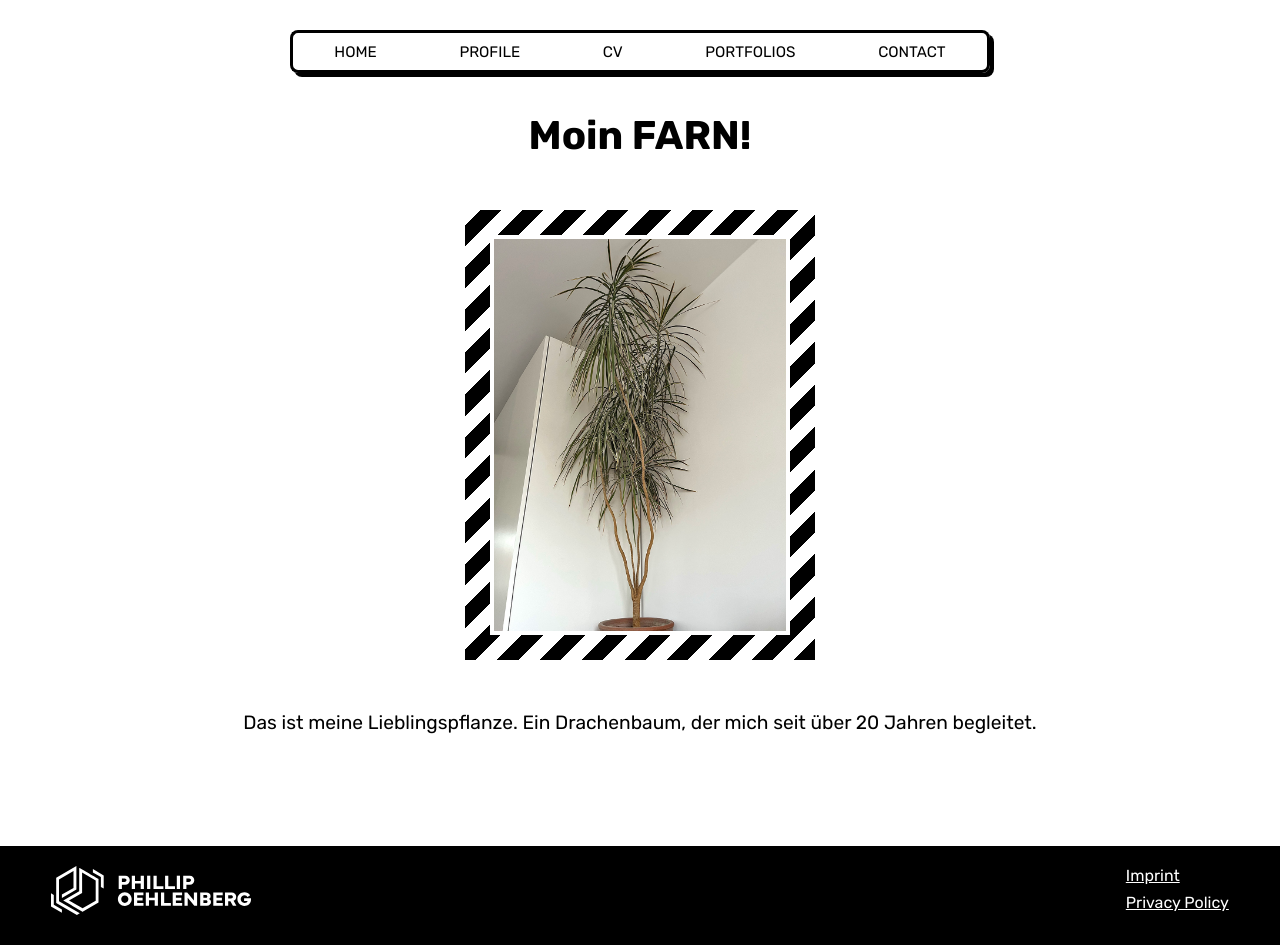
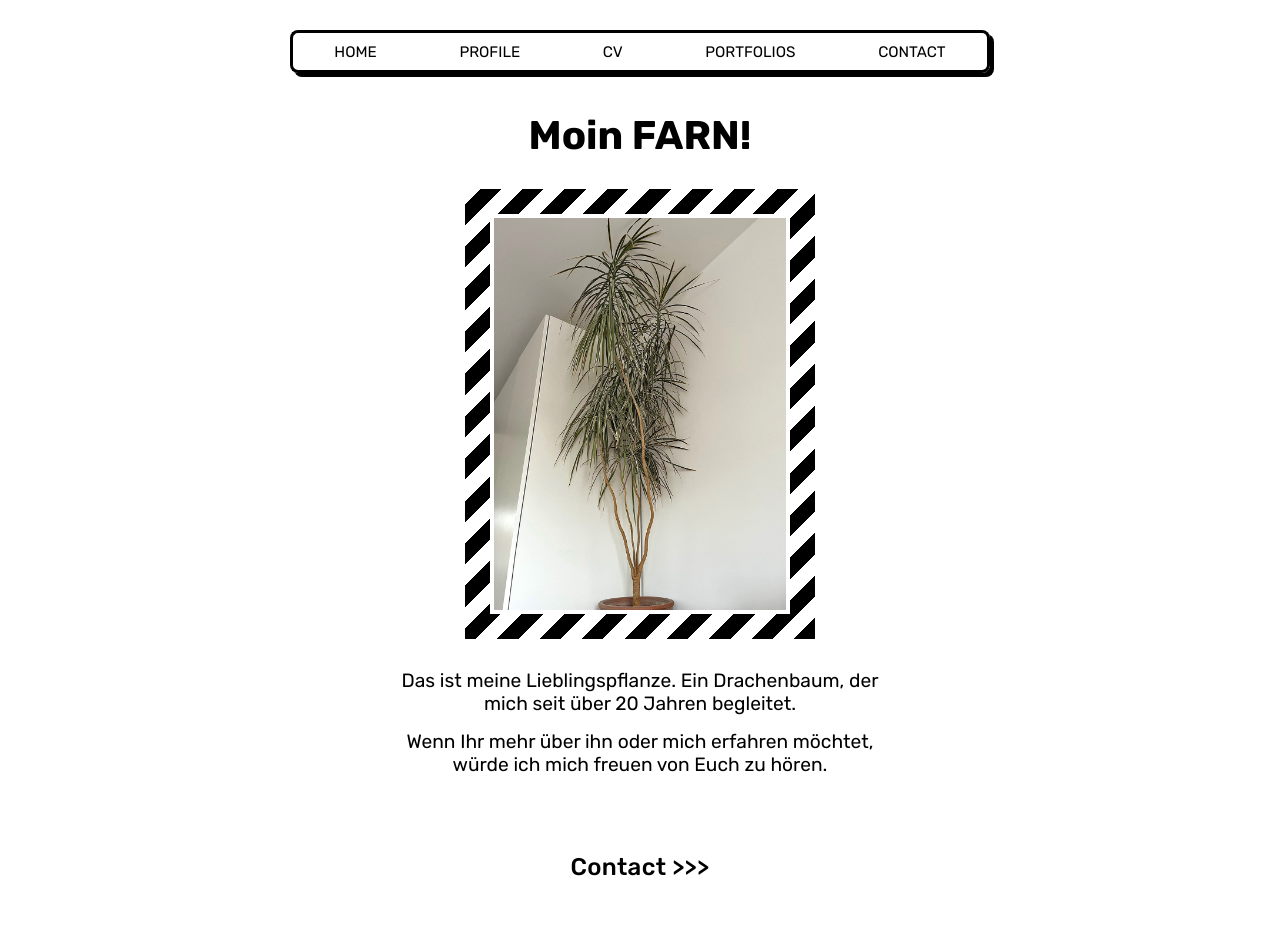
Before and after one commit to P-Oliomonte/phillip-oehlenberg, a Next.js app: page /plant in a window 1280 px wide. Shown: the top 945 px of the page. Built offline with nearby package versions, Linux system fonts and the light colour scheme.

Commit message:
Add Image, Link & text to plant

```diff
--- a/pages/plant.js
+++ b/pages/plant.js
@@ -1,5 +1,6 @@
-import styled from "styled-components";
+import styled, { keyframes } from "styled-components";
 import Image from "next/image";
+import Link from "next/link";
 
 export default function Plant() {
   return (
@@ -10,13 +11,26 @@
           <StyledImage src="/Pflanze.jpg" fill alt="plant" />
         </ImageWrapper>
       </StripedContainer>
-      <StyledText>
-        Das ist meine Lieblingspflanze. Ein Drachenbaum, der mich seit über 20
-        Jahren begleitet.{" "}
-      </StyledText>
+      <TextContainer>
+        <StyledText>
+          Das ist meine Lieblingspflanze. Ein Drachenbaum, der mich seit über 20
+          Jahren begleitet.
+        </StyledText>
+        <StyledText>
+          Wenn Ihr mehr über ihn oder mich erfahren möchtet, würde ich mich
+          freuen von Euch zu hören.
+        </StyledText>
+      </TextContainer>
+      <StyledLink href="/contact">Contact &gt;&gt;&gt;</StyledLink>
     </PlantContainer>
   );
 }
+
+const breatheAnimation = keyframes`
+0% {letter-spacing: 0;}
+50% {letter-spacing: 0.03rem;}
+100% {letter-spacing: 0;}
+`;
 
 const PlantContainer = styled.section`
   position: relative;
@@ -28,7 +42,7 @@
   display: grid;
   grid-template-columns: 1fr;
   grid-template-rows: auto auto auto;
-  gap: 4vw;
+  gap: 30px;
 `;
 
 const HeadlineProfile = styled.h1`
@@ -43,7 +57,6 @@
 
 const StripedContainer = styled.div`
   margin: 0 auto;
-  display: flex;
   padding: 25px;
   background: repeating-linear-gradient(
     -45deg,
@@ -69,9 +82,30 @@
   object-fit: cover;
 `;
 
-const StyledText = styled.p`
-  text-align: center;
-  font-size: 1.2rem;
+const TextContainer = styled.div`
   grid-column: 1 / 2;
   grid-row: 3 / 4;
 `;
+
+const StyledText = styled.p`
+  width: 92vw;
+  max-width: 500px;
+  text-align: center;
+  padding-bottom: 15px;
+  font-size: 1.2rem;
+  justify-self: center;
+`;
+
+const StyledLink = styled(Link)`
+  text-align: center;
+  font-size: min(4.5vw, 1.5rem);
+  font-weight: 500;
+  text-decoration: none;
+  color: #000;
+  padding-top: 2rem;
+  animation-name: ${breatheAnimation};
+  animation-duration: 1s;
+  animation-iteration-count: infinite;
+  grid-column: 1 / 2;
+  grid-row: 4 / 5;
+`;
```
